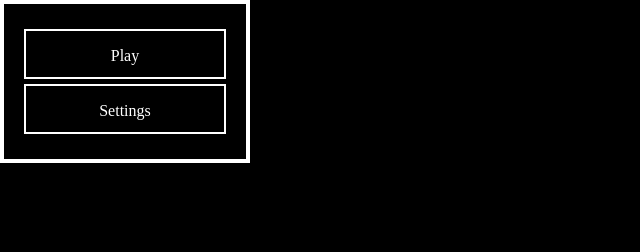
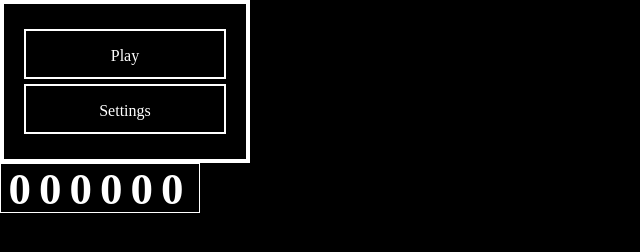
Before and after one commit to dargavavid/breakout-game, a plain HTML site: page index.html in a window 1280 px wide. Shown: the whole page, without its empty margins (0-640 px from the left). Drawn offline with Linux system fonts and the light colour scheme.

Commit message:
Style game score div

```diff
--- a/css/style.css
+++ b/css/style.css
@@ -34,3 +34,16 @@ body {
   cursor: pointer;
   border: solid white 2px;
 }
+
+#game-score {
+  width: 200px;
+  height: 50px;
+  background-color: black;
+  border: solid white 1px;
+  color: white;
+  font-size: 45px;
+  font-weight: 600;
+  line-height: 50px;
+  letter-spacing: 8px;
+  text-align: center;
+}
```
